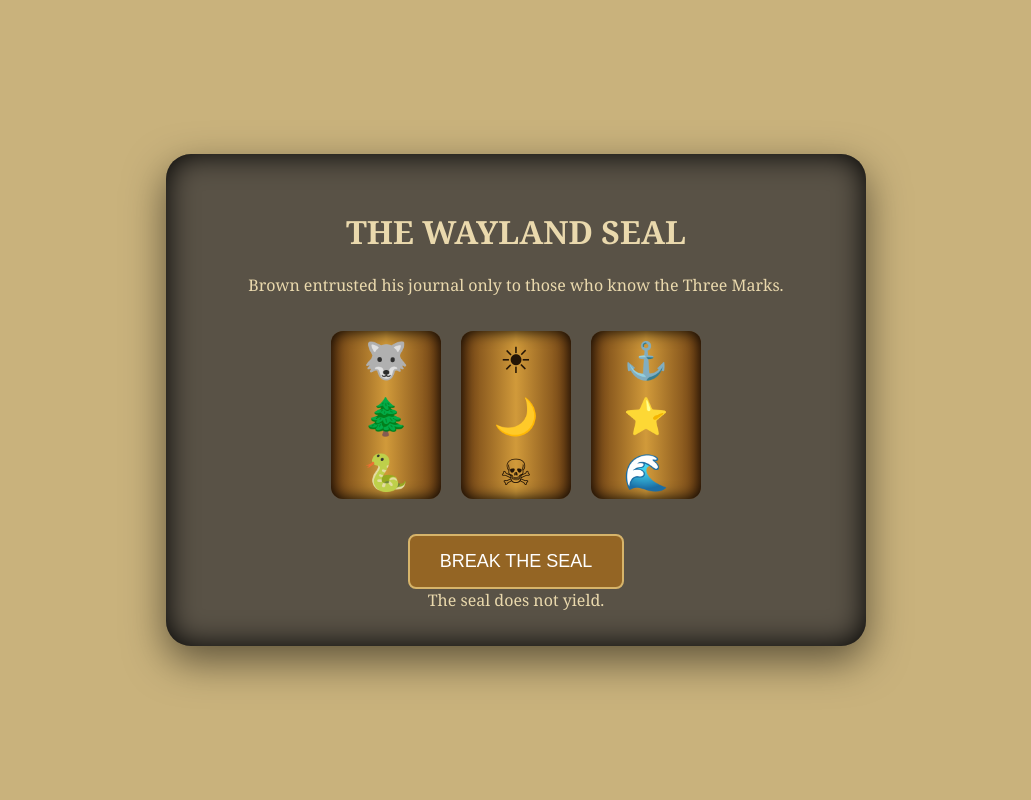
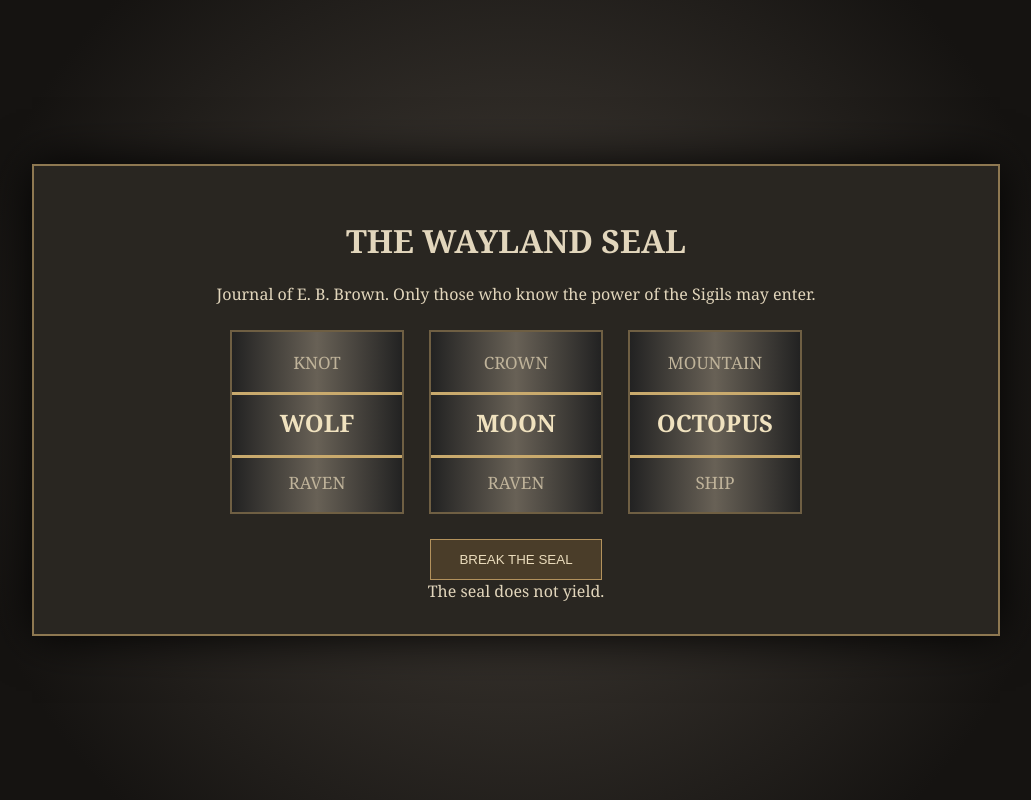
Before and after one commit to epics-isbvi/BrownJournal, a plain HTML site: page index.html in a window 1280 px wide. Both pictures are taken after a click on the button "BREAK THE SEAL". Shown: the whole page, without its empty margins (124-1155 px from the left). Drawn offline with Linux system fonts and the light colour scheme.

Commit message:
Add files via upload

```diff
--- a/index.html
+++ b/index.html
@@ -1,19 +1 @@
-<!DOCTYPE html>
-<html><head><meta charset="UTF-8"><title>The Wayland Seal</title><link rel="stylesheet" href="css/style.css"></head>
-<body>
-<div class="page">
-<div class="stone">
-<h1>THE WAYLAND SEAL</h1>
-<p>Brown entrusted his journal only to those who know the Three Marks.</p>
-<div class="lock">
-<div class="tumbler" id="left"></div>
-<div class="tumbler" id="middle"></div>
-<div class="tumbler" id="right"></div>
-</div>
-<button id="unlock">BREAK THE SEAL</button>
-<div id="message"></div>
-</div>
-<div id="journal" class="hidden"><h2>Journal Unsealed</h2><p>The seal yields.</p><a href="journal.html">Open Journal</a></div>
-</div>
-<script src="js/seal.js"></script>
-</body></html>
+<!doctype html><html><head><meta charset="utf-8"><meta name="viewport" content="width=device-width,initial-scale=1"><link rel="stylesheet" href="style.css"><title>Wayland Seal</title></head><body><div class="stone"><h1>THE WAYLAND SEAL</h1><p>Journal of E. B. Brown. Only those who know the power of the Sigils may enter.</p><div class="lock"><div class="dialwrap"><div class="dial" id="left"></div></div><div class="dialwrap"><div class="dial" id="middle"></div></div><div class="dialwrap"><div class="dial" id="right"></div></div></div><button id="unlock">BREAK THE SEAL</button><div id="msg"></div></div><script src="seal.js"></script></body></html>
--- /dev/null
+++ b/seal.js
@@ -0,0 +1,57 @@
+const sets = {
+    left: [
+        "WOLF","RAVEN","LONGSHIP","AXE","SHIELD","PINE",
+        "MOUNTAIN","SUN","SERPENT","CROWN","BEAR","KNOT"
+    ],
+    middle: [
+        "MOON","RAVEN","LONGSHIP","AXE","HELM","TREE",
+        "SKULL","SHIELD","WOLF","TORCH","MOUNTAIN","CROWN"
+    ],
+    right: [
+        "OCTOPUS","SHIP","RAVEN","WAVE","STORM","ANCHOR",
+        "MOON","SHIELD","KNOT","WOLF","HELM","MOUNTAIN"
+    ]
+};
+
+const pos = {
+    left: 0,
+    middle: 0,
+    right: 0
+};
+
+function render(id) {
+    const d = document.getElementById(id);
+    const a = sets[id];
+
+    d.innerHTML = "";
+
+    for (let o = -1; o <= 1; o++) {
+        const x = document.createElement("div");
+        x.className = "item" + (o === 0 ? " active" : "");
+        x.textContent = a[(pos[id] + o + a.length) % a.length];
+        d.appendChild(x);
+    }
+}
+
+function rot(id) {
+    pos[id] = (pos[id] + 1) % sets[id].length;
+    render(id);
+}
+
+["left", "middle", "right"].forEach(i => {
+    render(i);
+    document.getElementById(i).onclick = () => rot(i);
+});
+
+document.getElementById("unlock").onclick = () => {
+    if (
+        sets.left[pos.left] === "SERPENT" &&
+        sets.middle[pos.middle] === "SKULL" &&
+        sets.right[pos.right] === "OCTOPUS"
+    ) {
+        window.location.href = "journal.html";
+    } else {
+        document.getElementById("msg").textContent =
+            "The seal does not yield.";
+    }
+};
--- /dev/null
+++ b/style.css
@@ -0,0 +1 @@
+body{margin:0;background:radial-gradient(circle,#49433c,#151311 75%);font-family:Georgia,serif;color:#e2d6bc;display:flex;justify-content:center;align-items:center;min-height:100vh}.stone{background:#292621;border:2px solid #8e7851;padding:32px;box-shadow:0 0 45px #000;width:900px;text-align:center}.lock{display:flex;justify-content:center;gap:25px;margin:25px 0}.dialwrap{width:170px;height:180px;overflow:hidden;position:relative;background:linear-gradient(90deg,#222,#686156,#222);border:2px solid #6f5f43}.dialwrap:after{content:"";position:absolute;left:0;right:0;top:60px;height:60px;border-top:3px solid #c9aa6d;border-bottom:3px solid #c9aa6d}.item{height:60px;display:flex;align-items:center;justify-content:center;font-size:17px;color:#bfb39a}.active{font-size:24px;color:#f0e2bf;font-weight:bold}button{background:#4a3d29;color:#eadcbc;border:1px solid #b3925c;padding:12px 28px}
```
